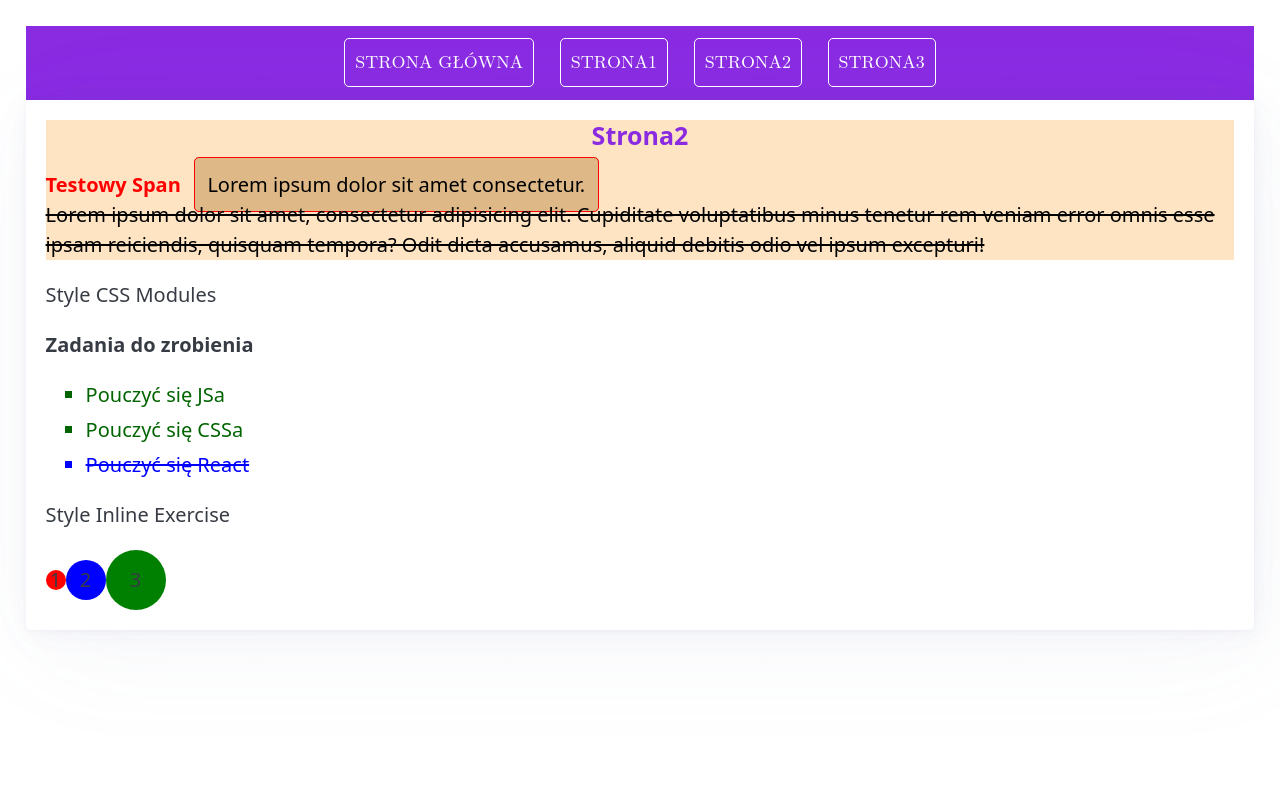
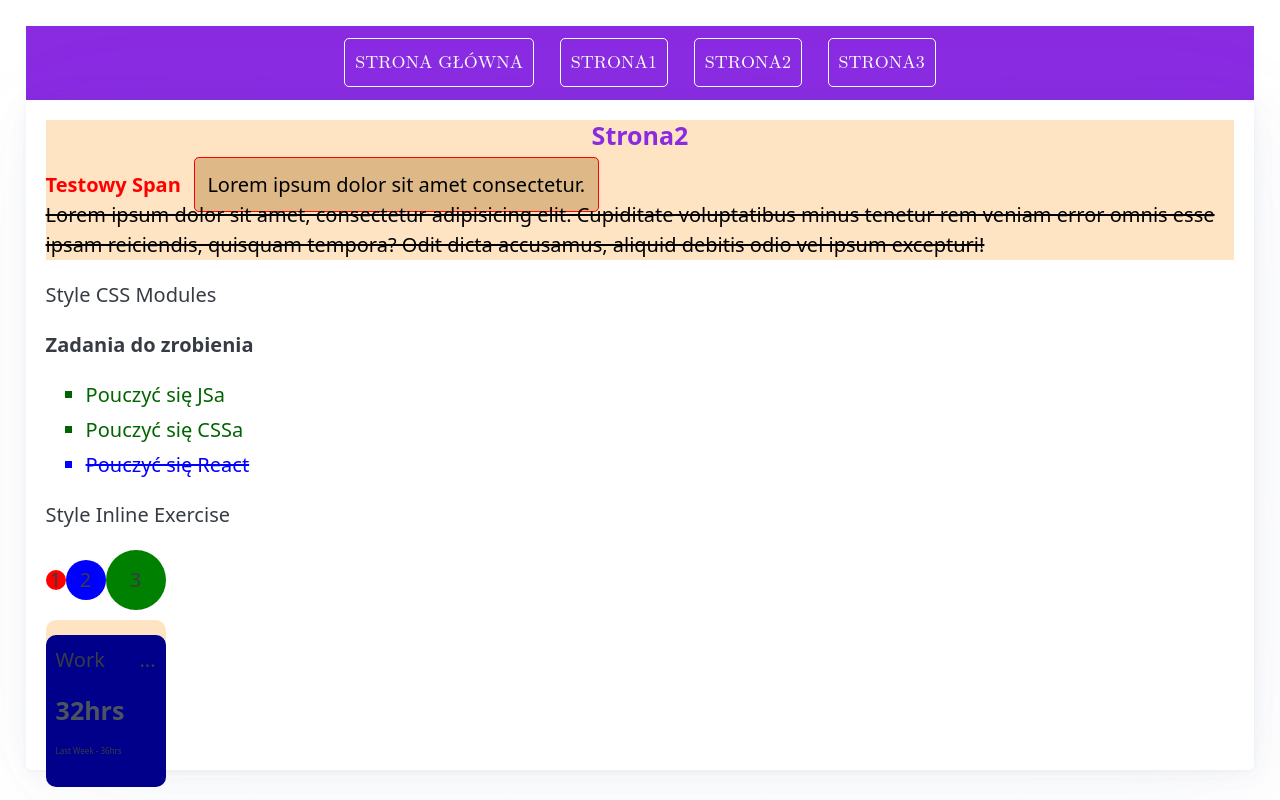
Before and after one commit to an93na/przypomienie, a React (Create React App) app: page /strona2 in a window 1280 px wide. Built offline with nearby package versions, Linux system fonts and the light colour scheme.

Commit message:
zmiany w pliku strona4.js

```diff
--- a/src/components/Strona4.js
+++ b/src/components/Strona4.js
@@ -19,6 +19,18 @@ export const Strona4 = () => {
                 <div style={{ width: '40px', height: '40px', backgroundColor: 'blue', borderRadius: '50%', display: 'inline-flex', justifyContent: "center", alignItems: "center", }}>2</div>
                 <div style={{ width: '60px', height: '60px', backgroundColor: 'green', borderRadius: '50%', display: 'inline-flex', textAlign: 'center', alignContent: 'center', justifyContent: 'center', alignItems: 'center' }}>3</div>
             </div>
+            <div>
+                <div style={{ backgroundColor: 'bisque', width: '120px', height: '130px', borderRadius: '10px', paddingTop: '15px', marginTop: 10 }}>
+                    <div style={{ backgroundColor: 'darkblue', borderRadius: '10px', padding: '10px' }}>
+                        <div style={{ display: 'flex', justifyContent: 'space-between', alignContent: 'center', alignItems: 'center'}}>
+                            <p>Work</p>
+                            <p>...</p>
+                        </div>
+                        <h4>32hrs</h4>
+                        <p style={{ fontSize: '8px', textDecoration: '' }}>Last Week - 36hrs</p>
+                    </div>
+                </div>
+            </div>
         </div>
     )
 }
```
